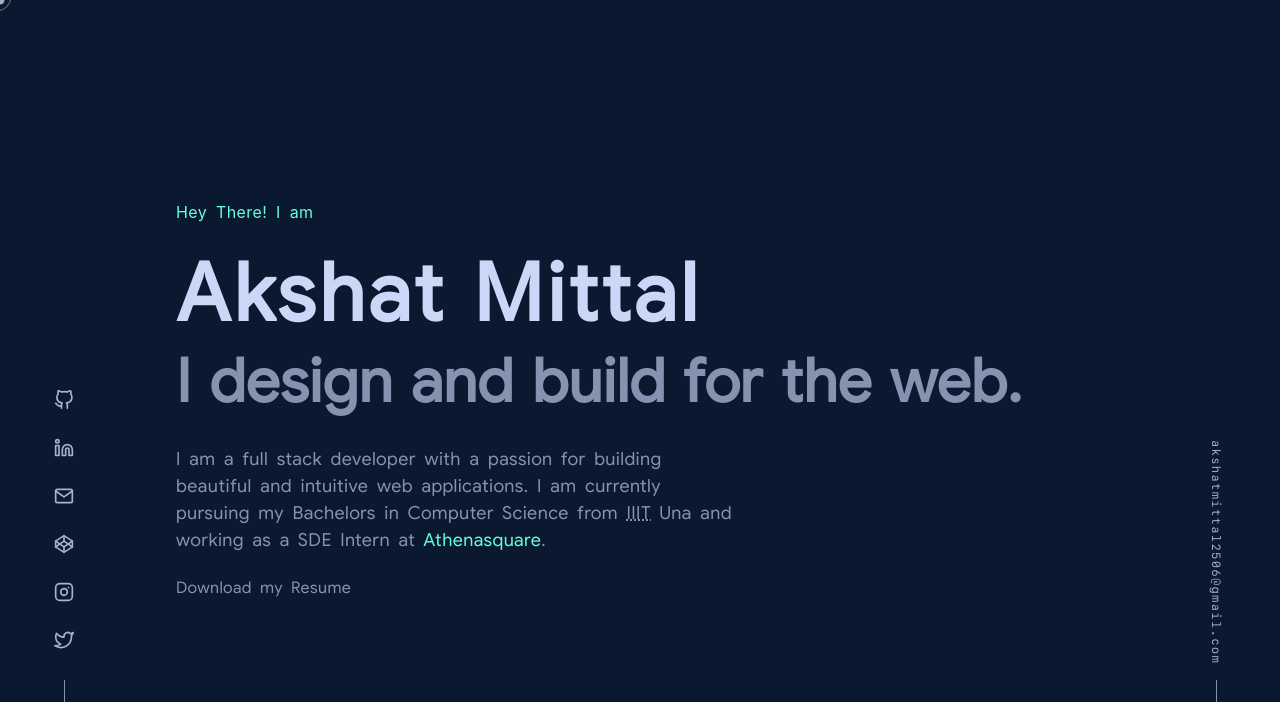
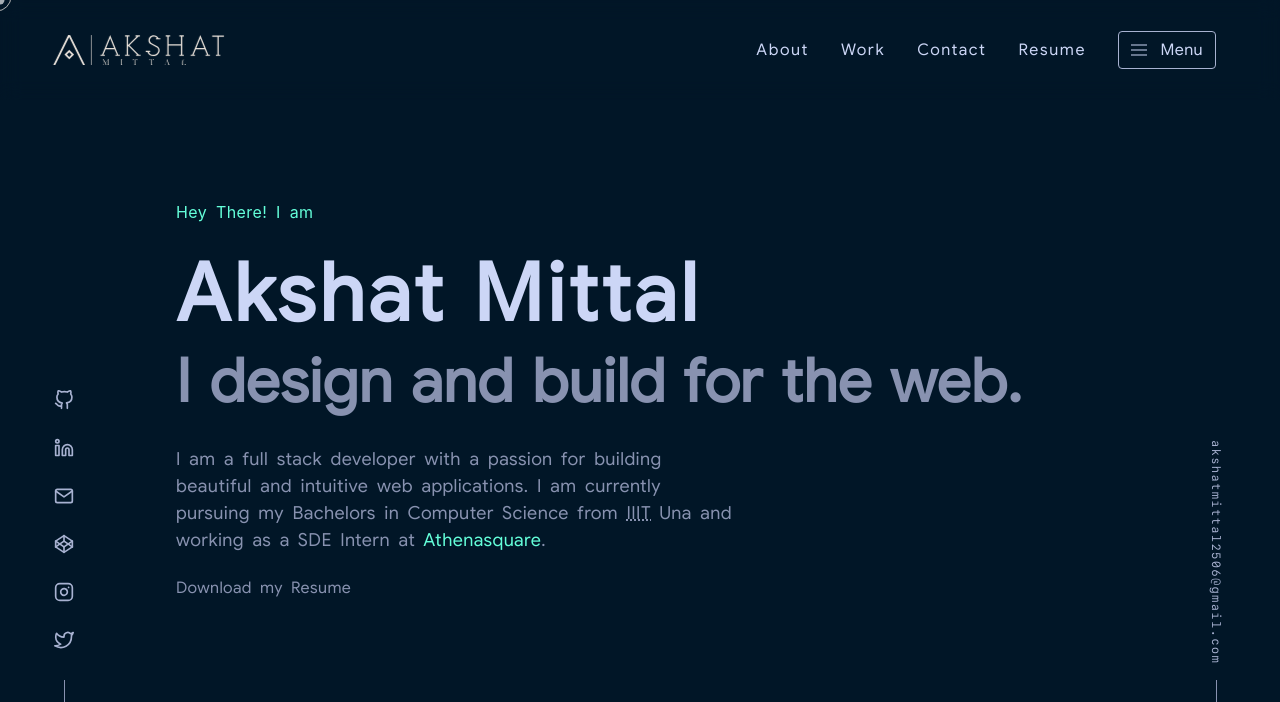
Before and after one commit to akshatmittal61/akshatmittal61.github.io, a React (Create React App) app: page / in a window 1280 px wide. Shown: the top 702 px of the page. Built offline with nearby package versions, Linux system fonts and the light colour scheme; a web font is replaced by a local one.

Commit message:
created header

```diff
--- a/public/index.html
+++ b/public/index.html
@@ -42,7 +42,7 @@
 	<title>Akshat Mittal - Portfolio</title>
 </head>
 
-<body>
+<body class="dark">
 	<noscript>You need to enable JavaScript to run this app.</noscript>
 	<div id="root"></div>
 	<div id="loader" class="loading">
--- a/src/App.jsx
+++ b/src/App.jsx
@@ -8,6 +8,7 @@ import AOS from "aos";
 import "aos/dist/aos.css";
 import Left from "./Layout/Sidebars/Left";
 import Right from "./Layout/Sidebars/Right";
+import Header from "./components/Header/Header";
 
 const App = () => {
 	AOS.init();
@@ -33,6 +34,7 @@ const App = () => {
 			{!breakpoint("mobile") && location.pathname !== "/resume" && (
 				<Cursor />
 			)}
+			<Header />
 			<Left />
 			<Routes>
 				{mappedRoutes.map((route, index) => (
--- /dev/null
+++ b/src/components/Header/Header.jsx
@@ -0,0 +1,53 @@
+import React from "react";
+import { Link } from "react-router-dom";
+import { fullLogo } from "../../vectors";
+import "./header.scss";
+
+const Header = () => {
+	const navLinks = [
+		{
+			name: "About",
+			href: "#about",
+		},
+		{
+			name: "Work",
+			href: "#experience",
+		},
+		{
+			name: "Contact",
+			href: "#contact",
+		},
+		{
+			name: "Resume",
+			route: "/resume",
+		},
+	];
+	return (
+		<header className="header">
+			<div className="header-logo">
+				<img src={fullLogo} alt="full" />
+			</div>
+			<div className="header-right">
+				<nav className="header-nav">
+					<ul className="header-nav-list">
+						{navLinks.map((link, index) => (
+							<li className="header-nav-list-item" key={index}>
+								{link.route ? (
+									<Link to={link.route}>{link.name}</Link>
+								) : (
+									<a href={link.href}>{link.name}</a>
+								)}
+							</li>
+						))}
+					</ul>
+				</nav>
+				<button className="header-button">
+					<span className="header-button-line"></span>
+					<span className="header-button-text">Menu</span>
+				</button>
+			</div>
+		</header>
+	);
+};
+
+export default Header;
--- /dev/null
+++ b/src/components/Header/header.scss
@@ -0,0 +1,123 @@
+@import "../../sass/config";
+
+.header {
+    width: 100%;
+    height: var(--head-height);
+    display: flex;
+    justify-content: space-between;
+    align-items: center;
+    padding: 0 5%;
+    position: absolute;
+    top: 0;
+    backdrop-filter: blur(10px);
+
+    &-logo {
+        width: 200px;
+        height: 100%;
+        display: flex;
+        justify-content: flex-start;
+        align-items: flex-end;
+
+        img {
+            width: auto;
+            height: 100%;
+            transform: scale(1.5);
+
+            @include theme(light) {
+                filter: invert(0);
+            }
+
+            @include theme(dark) {
+                filter: invert(1);
+            }
+        }
+    }
+
+    &-right {
+        display: flex;
+        justify-content: space-around;
+        align-items: center;
+
+    }
+
+    &-button {
+        width: 4.5rem;
+        margin: 0 0 0 1rem;
+        color: var(--b-lightest-slate);
+        display: flex;
+        justify-content: space-between;
+        align-items: center;
+        border: 1px solid var(--b-light-slate);
+        border-radius: 4px;
+        padding: 0.5rem 0.75rem;
+        transition: all 0.3s ease-in-out;
+
+        &-line {
+            width: 16px;
+            height: 1px;
+            background-color: var(--b-lightest-slate);
+            position: relative;
+            top: 50%;
+            transition: all 0.3s ease-in-out;
+            margin-right: 0.5rem;
+            transform: translateY(-50%);
+
+            &::before,
+            &::after {
+                content: "";
+                width: 100%;
+                height: 1px;
+                background-color: var(--b-lightest-slate);
+                position: absolute;
+                left: 0;
+            }
+
+            &::before {
+                top: -5px;
+            }
+
+            &::after {
+                bottom: -5px;
+            }
+        }
+
+        &:hover {
+            border-color: var(--b-green);
+            color: var(--b-green);
+
+            .header-button-line {
+                background-color: var(--b-green);
+
+                &::before,
+                &::after {
+                    background-color: var(--b-green);
+                }
+            }
+        }
+    }
+
+    &-nav {
+        ul {
+            display: flex;
+            justify-content: space-around;
+            align-items: center;
+            list-style: none;
+
+            li {
+                margin: 0 1rem;
+
+                a {
+                    text-decoration: none;
+                    color: var(--b-lightest-slate);
+                    font-weight: 500;
+                    letter-spacing: 0.1rem;
+                    transition: all 0.3s ease-in-out;
+
+                    &:hover {
+                        color: var(--b-green);
+                    }
+                }
+            }
+        }
+    }
+}
--- a/src/style.scss
+++ b/src/style.scss
@@ -18,7 +18,7 @@
 :root::before,
 :root::after {
 	--transition-time: 200ms;
-	--head-height: 10vh;
+	--head-height: 100px;
 	--side-width: 341.5px;
 
 	--blue: #4285f4;
```
Also changed, not shown: src/vectors/index.js (+7 -0 lines), src/vectors/full-logo.svg.
